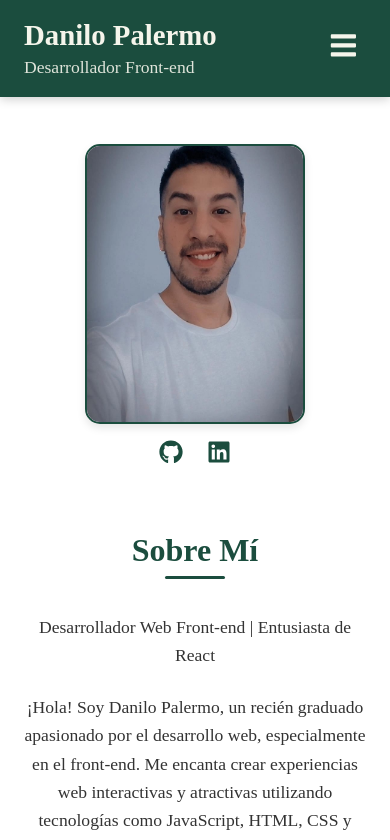
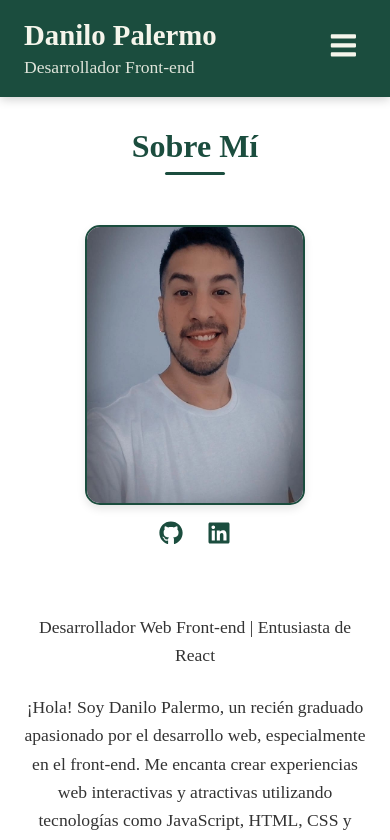
Before and after one commit to palermodp/portfolio, a React (Vite) app: page / in a window 390 px wide. Shown: the top 840 px of the page. Built offline with nearby package versions, Linux system fonts and the light colour scheme.

Commit message:
Mejoras visuales mobile y desktop

```diff
--- a/src/components/About/About.css
+++ b/src/components/About/About.css
@@ -1,7 +1,29 @@
 .about {
-  padding: 8rem 2rem 4rem;
+  padding: 12rem 2rem 4rem;
   background-color: #ffffff;
   width: 100%;
+}
+
+.about h2 {
+  color: #1B4D3E;
+  font-size: 2.5rem;
+  position: relative;
+  padding-bottom: 20px;
+  text-align: center;
+  max-width: 1200px;
+  margin: 3rem auto 3rem;
+}
+
+.about h2::after {
+  content: '';
+  position: absolute;
+  bottom: 10px;
+  left: 50%;
+  transform: translateX(-50%);
+  width: 60px;
+  height: 3px;
+  background-color: #1B4D3E;
+  border-radius: 2px;
 }
 
 .about-content {
@@ -9,31 +31,11 @@
   margin: 0 auto;
   display: flex;
   gap: 3rem;
-  align-items: center;
+  align-items: flex-start;
 }
 
 .about-text {
   flex: 1;
-}
-
-.about h2 {
-  color: #1B4D3E;
-  font-size: 2.5rem;
-  margin-bottom: 2rem;
-  position: relative;
-  padding-bottom: 20px;
-  text-align: left;
-}
-
-.about h2::after {
-  content: '';
-  position: absolute;
-  bottom: 10px;
-  left: 0;
-  width: 60px;
-  height: 3px;
-  background-color: #1B4D3E;
-  border-radius: 2px;
 }
 
 .about p {
@@ -83,20 +85,29 @@
 
 @media (max-width: 1024px) {
   .about {
-    padding: 8rem 1.5rem 2rem;
+    padding: 10rem 1.5rem 2rem;
+  }
+
+  .about h2 {
+    font-size: 2rem;
+    margin: 2rem auto 1.5rem;  /* Ajustado para mobile */
+    text-align: center;
   }
 
   .about-content {
-    flex-direction: column-reverse;
+    flex-direction: column;
     gap: 2rem;
     text-align: center;
     align-items: center;
+  }
+
+  .about-text {
     width: 100%;
+    text-align: center;
   }
 
   .about-image-container {
     width: 100%;
-    margin-top: 2rem;
     margin-bottom: 2rem;
     display: flex;
     flex-direction: column;
--- a/src/components/About/About.jsx
+++ b/src/components/About/About.jsx
@@ -1,14 +1,36 @@
 import './About.css';
-// Importa tu imagen (ajusta la ruta según el nombre de tu archivo)
 import profileImage from '../../assets/images/me.jpeg';
 import { FaGithub, FaLinkedin } from 'react-icons/fa';
 
 const About = () => {
   return (
     <section id="about" className="about">
+      <h2>Sobre Mí</h2>
       <div className="about-content">
+        <div className="about-image-container">
+          <img
+            src={profileImage}
+            alt="Danilo Palermo - Desarrollador Web"
+            className="profile-image"
+          />
+          <div className="social-links">
+            <a
+              href="https://github.com/palermodp"
+              target="_blank"
+              rel="noopener noreferrer"
+            >
+              <FaGithub className="social-icon" />
+            </a>
+            <a
+              href="https://www.linkedin.com/in/palermodanilo/"
+              target="_blank"
+              rel="noopener noreferrer"
+            >
+              <FaLinkedin className="social-icon" />
+            </a>
+          </div>
+        </div>
         <div className="about-text">
-          <h2>Sobre Mí</h2>
           <p className="tagline">
             Desarrollador Web Front-end | Entusiasta de React
           </p>
@@ -34,29 +56,6 @@ const About = () => {
             </p>
           </div>
         </div>
-        <div className="about-image-container">
-          <img
-            src={profileImage}
-            alt="Danilo Palermo - Desarrollador Web"
-            className="profile-image"
-          />
-          <div className="social-links">
-            <a
-              href="https://github.com/palermodp"
-              target="_blank"
-              rel="noopener noreferrer"
-            >
-              <FaGithub className="social-icon" />
-            </a>
-            <a
-              href="https://www.linkedin.com/in/palermodanilo/"
-              target="_blank"
-              rel="noopener noreferrer"
-            >
-              <FaLinkedin className="social-icon" />
-            </a>
-          </div>
-        </div>
       </div>
     </section>
   );
--- a/src/components/Header/Header.css
+++ b/src/components/Header/Header.css
@@ -118,10 +118,10 @@
     position: fixed;
     top: 0;
     right: -100%;
-    width: 80%;
+    width: 25%;
     height: 100vh;
     background-color: #1B4D3E;
-    padding: 6rem 2rem 2rem;
+    padding: 8rem 1.5rem 2rem;
     transition: right 0.3s ease;
     box-shadow: -5px 0 15px rgba(0, 0, 0, 0.2);
   }
@@ -132,12 +132,15 @@
 
   .header-nav ul {
     flex-direction: column;
-    gap: 2rem;
+    gap: 2.5rem;
     align-items: center;
   }
 
   .header-nav a {
-    font-size: 1.3rem;
+    font-size: 1.4rem;
+    padding: 0.5rem;
+    text-align: center;
+    white-space: nowrap;
   }
 }
 
--- a/src/components/ScrollToTop/ScrollToTop.css
+++ b/src/components/ScrollToTop/ScrollToTop.css
@@ -67,3 +67,27 @@
   color: #f5f5eb;
   transform: translateY(-3px);
 }
+
+
+@media (max-width: 1024px) {
+  .scroll-to-top {
+    width: 60px;
+    height: 60px;
+    font-size: 1.8rem;
+    bottom: 2.5rem;
+    right: 2.5rem;
+    border-width: 3px;
+  }
+
+  @keyframes pulse {
+    0% {
+      box-shadow: 0 0 0 0 rgba(245, 245, 235, 0.7);
+    }
+    70% {
+      box-shadow: 0 0 0 15px rgba(245, 245, 235, 0);
+    }
+    100% {
+      box-shadow: 0 0 0 0 rgba(245, 245, 235, 0);
+    }
+  }
+}
```
